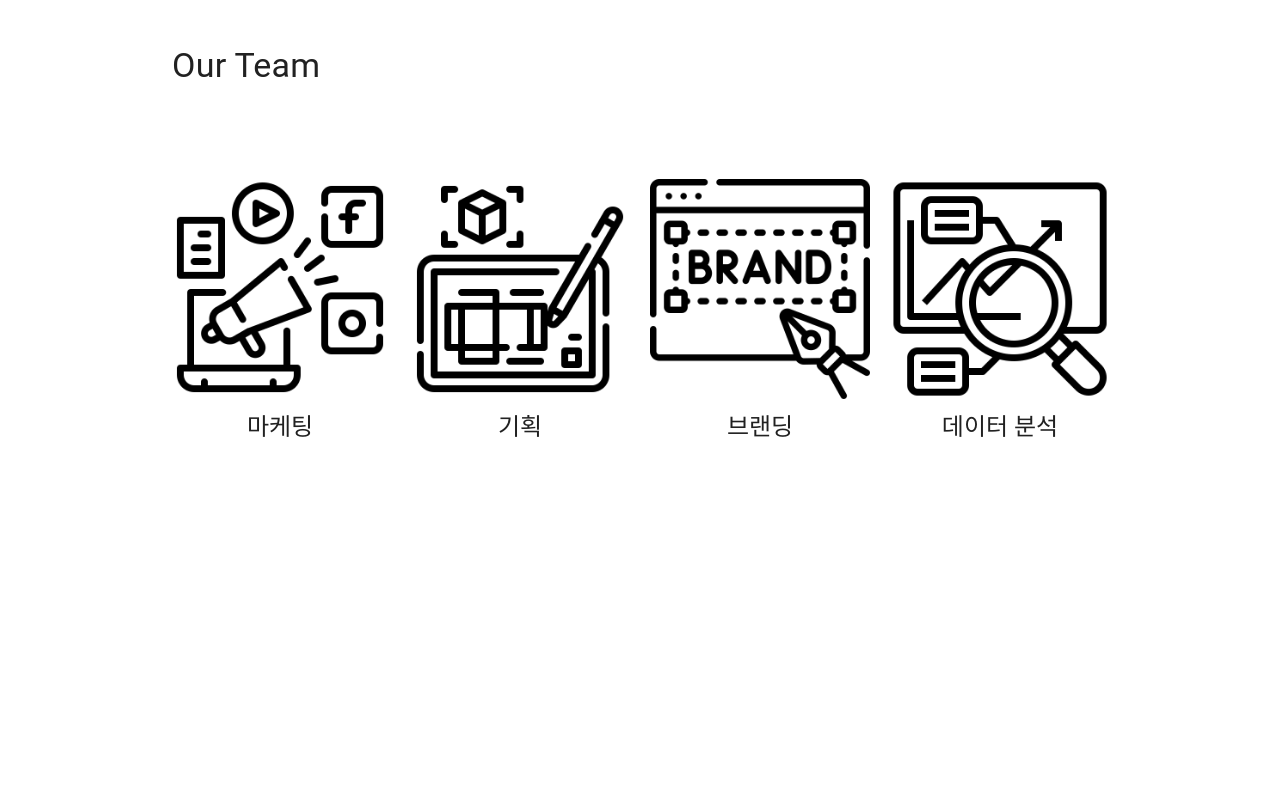
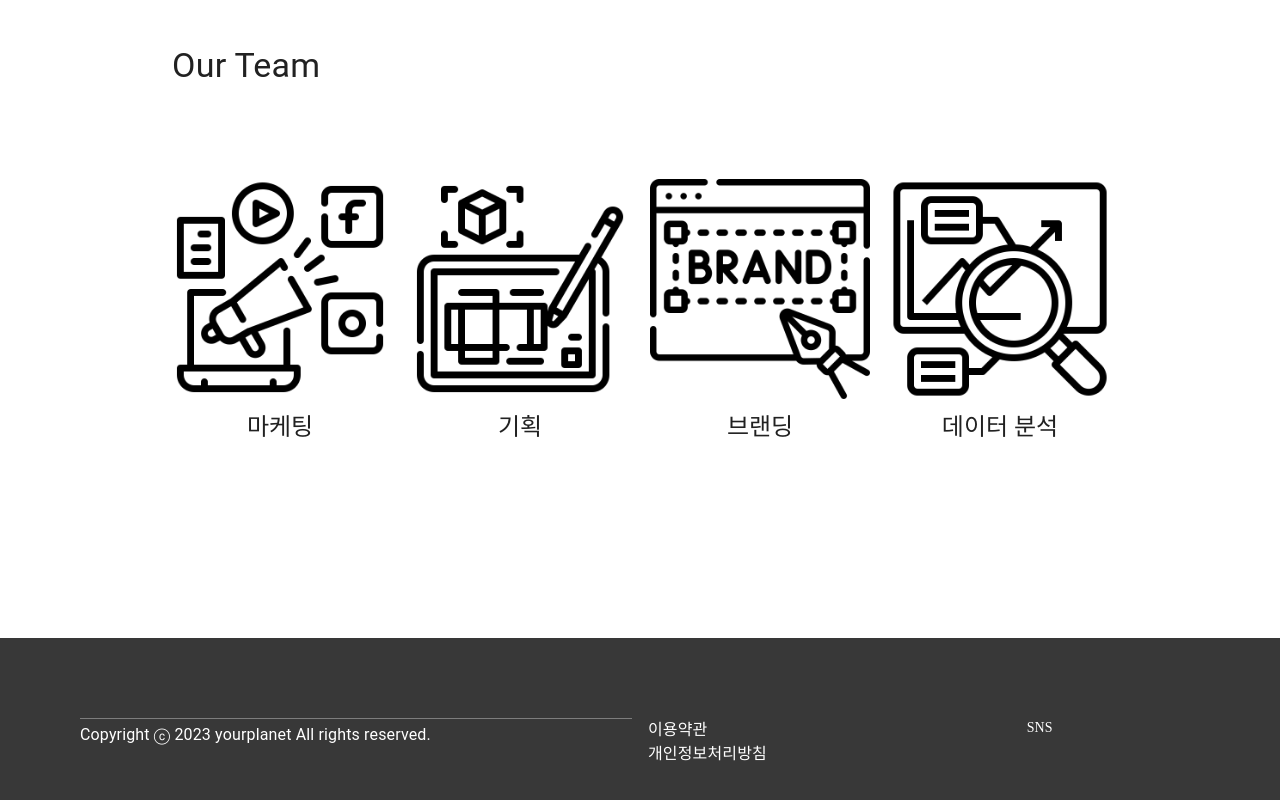
Before and after one commit to Your-Planet/front-end, a Next.js app: page / in a window 1280 px wide. Shown: the part 1842-2642 px from the top of the page. Before the commit the page ends 2480 px from the top, so only its background shows below. Built offline with nearby package versions, Linux system fonts and the light colour scheme; a web font is replaced by a local one.

Commit message:
feat: add footer

```diff
--- a/public/defines/index.ts
+++ /dev/null
@@ -1 +0,0 @@
-export const LAYOUT_MARGIN_TOP = "80";
--- a/src/app/layout.tsx
+++ b/src/app/layout.tsx
@@ -5,6 +5,7 @@ import type { Metadata } from "next";
 import "./globals.css";
 import "./reset.css";
 import DateLocalizationProvider from "@/providers/DateLocalizationProvider";
+import Footer from "@/components/common/layout/Footer/index";
 
 export const metadata: Metadata = {
 	title: "Your Planet",
@@ -21,6 +22,7 @@ export default function RootLayout({ children }: { children: React.ReactNode })
 							<StyledComponentsRegistry>
 								<Header />
 								<main className="pt-20 min-h-full">{children}</main>
+								<Footer />
 							</StyledComponentsRegistry>
 						</DateLocalizationProvider>
 					</StyleProviders>
--- a/src/app/page.tsx
+++ b/src/app/page.tsx
@@ -4,7 +4,7 @@ import { Box } from "@mui/material";
 import { NextPage } from "next";
 import { useSearchParams } from "next/navigation";
 import { useEffect, useRef } from "react";
-import { LAYOUT_MARGIN_TOP } from "../../public/defines/index";
+import { LAYOUT_MARGIN_TOP } from "@/defines/common/constants";
 import HomeVideo from "@/components/common/layout/Home/";
 import OurWork from "@/components/common/layout/OurWork/";
 import OurTeam from "@/components/common/layout/OurTeam/index";
--- /dev/null
+++ b/src/components/common/layout/Footer/defines/index.ts
@@ -0,0 +1 @@
+export const FOOTER_BACKGROUND_COLOR = "#383838";
--- /dev/null
+++ b/src/components/common/layout/Footer/index.tsx
@@ -0,0 +1,34 @@
+import React from "react";
+import { Box, Grid, Typography } from "@mui/material";
+import { FOOTER_BACKGROUND_COLOR } from "./defines/";
+import { WHITE_FONT_COLOR, FOOTER_BORDER_TOP } from "@/defines/common/constants";
+
+type Props = {};
+
+const Footer = (props: Props) => {
+	return (
+		<Box
+			sx={{ color: WHITE_FONT_COLOR, backgroundColor: FOOTER_BACKGROUND_COLOR }}
+			className={`w-screen h-auto flex justify-center items-center p-20 text-sm`}
+		>
+			<Grid container spacing={2}>
+				<Grid xs={6} item={true}>
+					<Box sx={{ borderTopColor: FOOTER_BORDER_TOP }} className="border-solid border-t">
+						<Typography className="mt-1">Copyright ⓒ 2023 yourplanet All rights reserved.</Typography>
+					</Box>
+				</Grid>
+				<Grid xs={4} item={true}>
+					<Box>
+						<Typography>이용약관</Typography>
+						<Typography>개인정보처리방침</Typography>
+					</Box>
+				</Grid>
+				<Grid xs={2} item={true}>
+					<Box>SNS</Box>
+				</Grid>
+			</Grid>
+		</Box>
+	);
+};
+
+export default Footer;
--- a/src/components/common/layout/Header/Logo.tsx
+++ b/src/components/common/layout/Header/Logo.tsx
@@ -1,4 +1,4 @@
-import { StyledHeaderLogo } from "./defines";
+import { StyledHeaderLogo } from "./defines/constants";
 
 const Logo = () => {
 	return <StyledHeaderLogo href="/">Your Planet</StyledHeaderLogo>;
--- a/src/components/common/layout/Home/defines/index.ts
+++ b/src/components/common/layout/Home/defines/constants.ts
@@ -1,2 +1 @@
 export const TITLE_BACKGROUND_COLOR = "rgba(0, 0, 0, 0.4)";
-export const TITLE_COLOR = "#FFF";
--- a/src/components/common/layout/Home/index.tsx
+++ b/src/components/common/layout/Home/index.tsx
@@ -1,12 +1,13 @@
 import { Box } from "@mui/material";
-import { TITLE_BACKGROUND_COLOR, TITLE_COLOR } from "./defines/";
+import { TITLE_BACKGROUND_COLOR } from "./defines/constants";
+import { WHITE_FONT_COLOR } from "@/defines/common/constants";
 
 const HomeVideo = () => {
 	return (
 		<section className="w-full h-screen relative text-center">
 			<video className="w-full h-screen object-cover" src="/videos/home_video.mp4" autoPlay loop muted></video>
 			<Box
-				sx={{ color: TITLE_COLOR, backgroundColor: TITLE_BACKGROUND_COLOR }}
+				sx={{ color: WHITE_FONT_COLOR, backgroundColor: TITLE_BACKGROUND_COLOR }}
 				className="flex flex-col justify-center items-center absolute text-center bottom-0 left-0 right-0 select-none w-full h-full text-3xl/3 font-bold mx-0 my-0"
 			>
 				<p>당신의 색을 온전히 보여주세요.</p>
--- /dev/null
+++ b/src/defines/common/constants.ts
@@ -0,0 +1,6 @@
+// Layout
+export const LAYOUT_MARGIN_TOP = "80";
+
+// Common(Header, Home, Footer, ect...)
+export const WHITE_FONT_COLOR = "#FFF";
+export const FOOTER_BORDER_TOP = "#7d7d7d";
```
Also changed, not shown: src/components/common/layout/Header/GlobalMenu.tsx (+5 -13 lines), src/components/common/layout/Header/Gnb.tsx (+8 -1 lines), src/components/common/layout/Header/defines/constants.ts (renamed from src/components/common/layout/Header/defines/index.ts).
